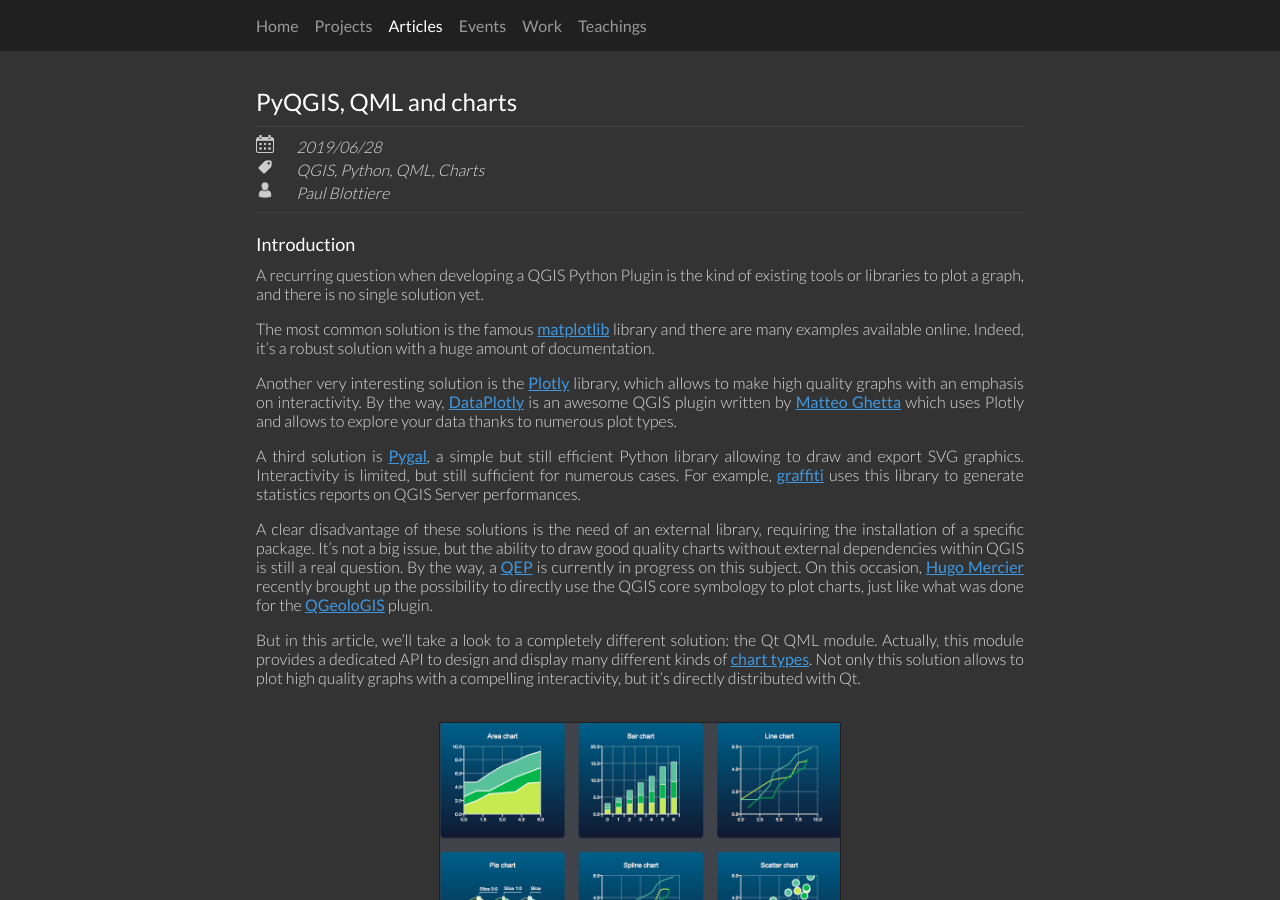
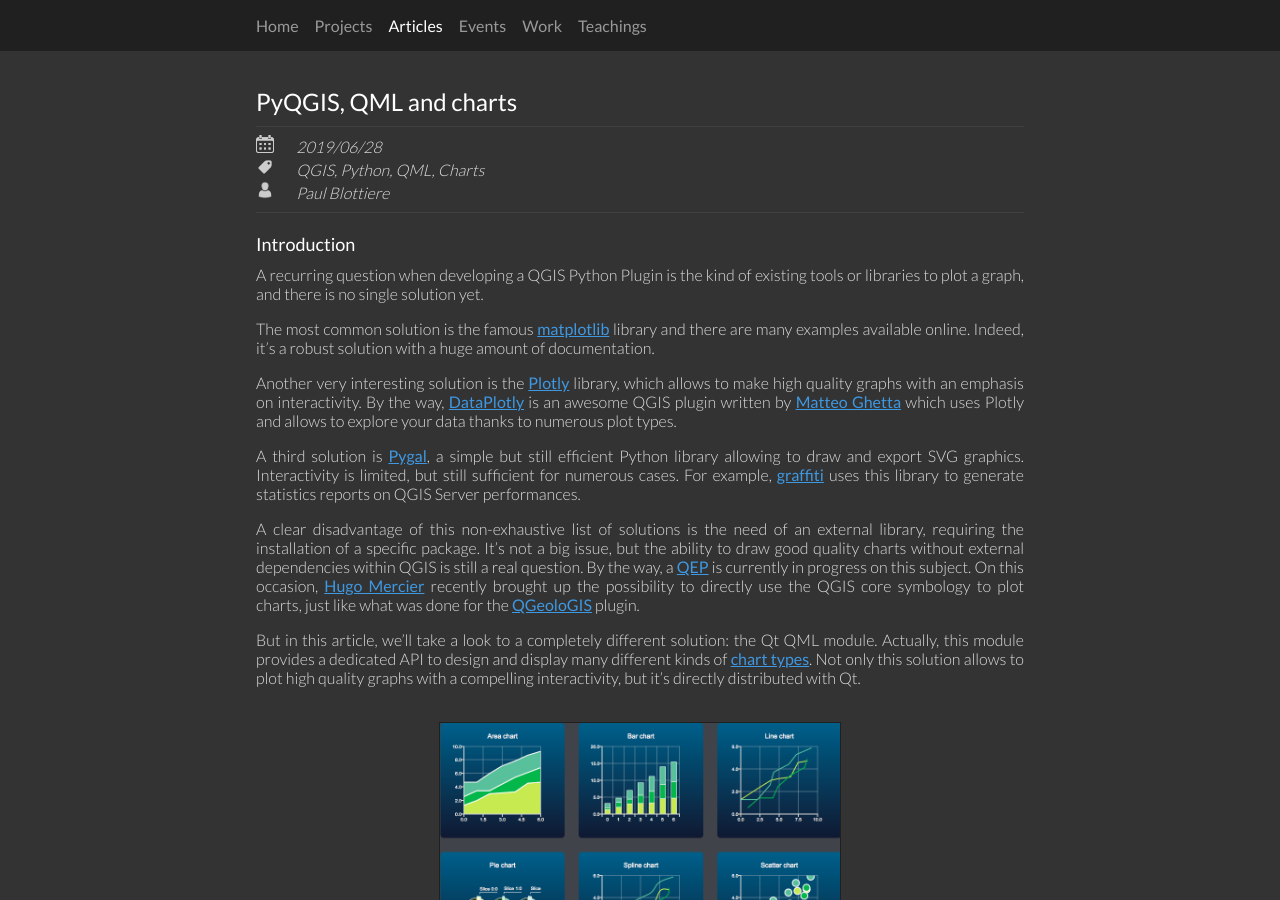
Before and after one commit to pblottiere/pblottiere.github.io, a Jekyll site: the page built from _posts/2019-06-28-qml.md, in a window 1280 px wide and 900 px high. Built offline with Jekyll 4.4.1, drawn with Linux system fonts in a browser that asks for light colours; comment, search, counter and statistics services are not loaded.

Commit message:
Minor update

```diff
--- a/_posts/2019-06-28-qml.md
+++ b/_posts/2019-06-28-qml.md
@@ -42,10 +42,10 @@ Interactivity is limited, but still sufficient for numerous cases. For example,
 <a href="https://github.com/pblottiere/graffiti">graffiti</a> uses this library
 to generate statistics reports on QGIS Server performances.
 
-A clear disadvantage of these solutions is the need of an external library,
-requiring the installation of a specific package. It's not a big issue, but the
-ability to draw good quality charts without external dependencies within QGIS
-is still a real question. By the way, a
+A clear disadvantage of this non-exhaustive list of solutions is the need of an
+external library, requiring the installation of a specific package. It's not a
+big issue, but the ability to draw good quality charts without external
+dependencies within QGIS is still a real question. By the way, a
 <a href="https://github.com/qgis/QGIS-Enhancement-Proposals/issues/34">QEP</a>
 is currently in progress on this subject. On this occasion,
 <a href="https://github.com/mhugo">Hugo Mercier</a>
```
